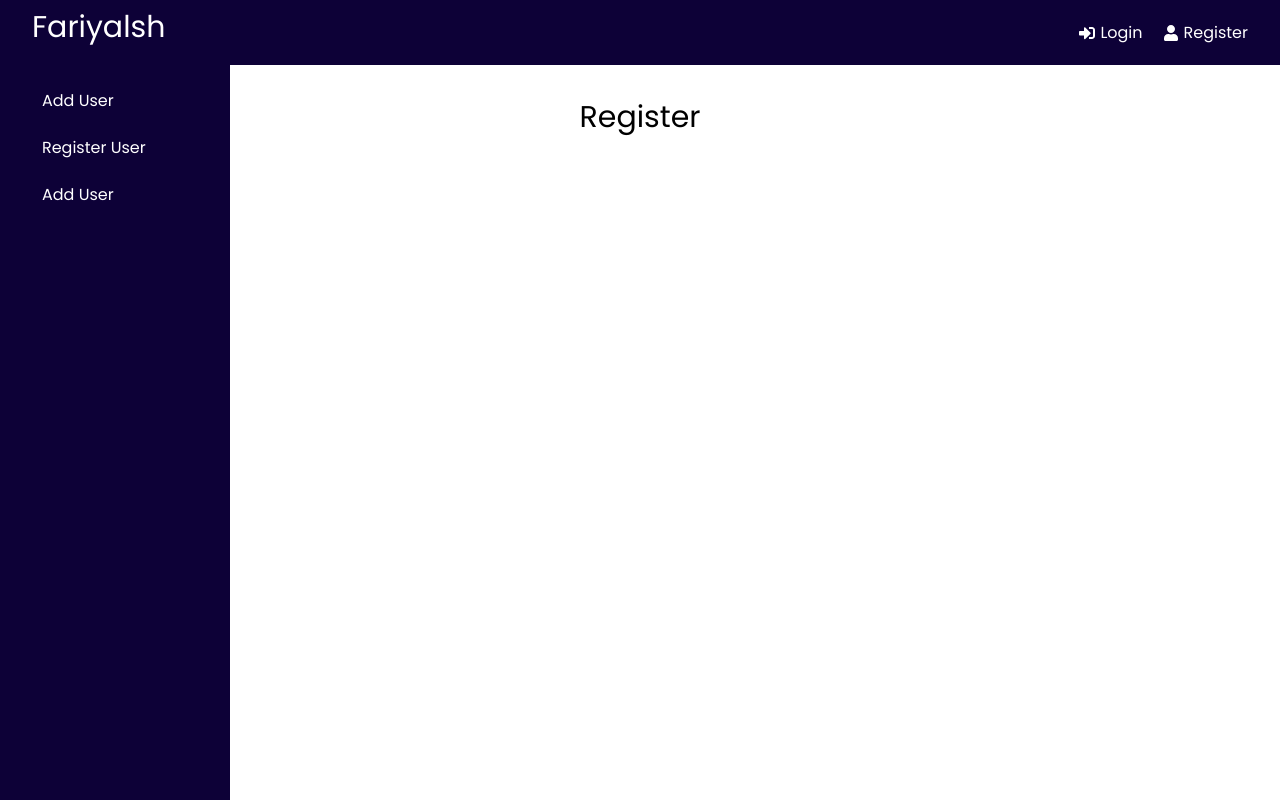
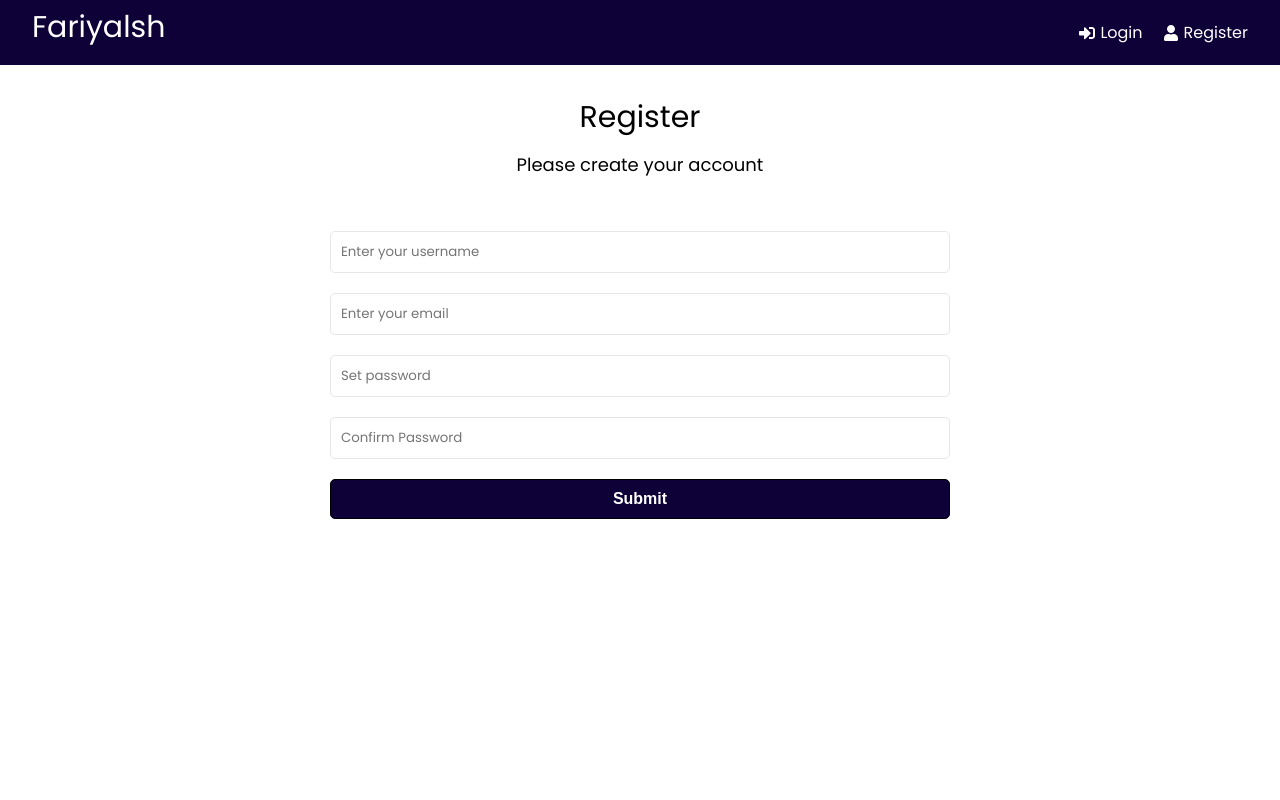
Before and after one commit to Munim-Ali/Fariya-Admin, a React (Create React App) app in the folder frontend/: page /register in a window 1280 px wide. Built offline with nearby package versions, Linux system fonts and the light colour scheme.

Commit message:
Register and Login page frontend

```diff
--- a/frontend/src/App.js
+++ b/frontend/src/App.js
@@ -1,22 +1,28 @@
 import {BrowserRouter as Router, Routes, Route} from 'react-router-dom'
+// import { Outlet } from 'react-router-dom';
 import Dashboard from './pages/dashboard'
 import Login from './pages/login'
 import Register from './pages/register'
 import Header from './components/Header'
 import Sidebar from './components/Siderbar/Sidebar'
 
+// const SidebarLayout = () => (
+//   <>
+//     <Sidebar />
+//   </>
+// );
 function App() {
   return (
       <>
         <Router>
-        <Sidebar />
         <Header />
           <div className="container">
             <Routes>
+              <Route path="/register" element={<Register />} />
+              <Route path="/login" element={<Login />} />
+            </Routes>
+            <Routes>
               <Route path="/" element={<Dashboard />} />
-              <Route path="/login" element={<Login />} />
-              <Route path="/register" element={<Register />} />
-
             </Routes>
           </div>
         </Router>
--- a/frontend/src/index.css
+++ b/frontend/src/index.css
@@ -1,5 +1,11 @@
 @import url('https://fonts.googleapis.com/css2?family=Poppins:wght@300;400;600;700&display=swap');
-
+:focus-visible {
+  outline: #4F77AA auto 1px;
+  box-shadow: 1px #ffffff;
+}
+.register-form .form-group input, .form-group textarea, .form-group select, .btn-block{
+  width : 50% !important;
+}
 /* Sidebar Styling Start*/
 .sidebar{
   height: 100vh;
@@ -126,7 +132,9 @@ h3 {
 }
 
 .heading p {
-  color: #828282;
+  color: #000000;
+  font-size: 18px;
+  font-weight: 400;
 }
 
 .goals {
@@ -159,6 +167,10 @@ h3 {
 
 .form-group {
   margin-bottom: 10px;
+  margin-bottom: 10px;
+  display: flex;
+  align-items: center;
+  justify-content: center;
 }
 
 .form-group input,
@@ -182,7 +194,7 @@ h3 {
   padding: 10px 20px;
   border: 1px solid #000;
   border-radius: 5px;
-  background: #000;
+  background: #0d0137;
   color: #fff;
   font-size: 16px;
   font-weight: 700;
@@ -206,10 +218,6 @@ h3 {
 .btn-block {
   width: 100%;
   margin-bottom: 20px;
-}
-
-.btn:hover {
-  transform: scale(0.98);
 }
 
 .loadingSpinnerContainer {
--- a/frontend/src/pages/login.jsx
+++ b/frontend/src/pages/login.jsx
@@ -1,9 +1,62 @@
 import React from 'react'
+import {useState, useEffect} from 'react'
 
-function login() {
+function Login() {
+
+  const [formData, setFormData] = useState({
+    username: '',
+    password: '',
+  })
+
+  const {username,  password} = formData
+
+  const onChange = (e) =>{
+    setFormData((prevState) =>({
+      ...prevState,
+      [e.target.name] : e.target.value,
+    }))
+  }
+
+  const onSubmit = (e) =>{
+    e.preventDefault()
+  }
   return (
-    <div><h1>Login</h1></div>
+    <>
+      <section className='heading'>
+        <h1>Login</h1>
+        <p>Please login to access dashboard</p>
+      </section>
+
+      <section className="register-form">
+
+        <form onSubmit={onSubmit}>
+          <div className="form-group">
+            <input type="text"
+              className="form-control"
+              id='username'
+              name='username'
+              value={username}
+              placeholder='Enter your username'
+              onChange={onChange}
+              />
+          </div>
+          <div className="form-group">
+            <input type="password"
+              className="form-control"
+              id='password'
+              name='password'
+              value={password}
+              placeholder='Set password'
+              onChange={onChange}
+              />
+          </div>
+          <div className="form-group">
+            <button type='submit' className='btn btn-block'>Submit</button>
+          </div>
+        </form>
+      </section>
+    </>
   )
 }
 
-export default login
+export default Login
--- a/frontend/src/pages/register.jsx
+++ b/frontend/src/pages/register.jsx
@@ -1,9 +1,85 @@
 import React from 'react'
+import {useState, useEffect} from 'react'
 
-function register() {
+function Register() {
+
+  const [formData, setFormData] = useState({
+    username: '',
+    email: '',
+    password: '',
+    confirmPassword: ''
+  })
+
+  const {username, email, password, confirmPassword} = formData
+
+  const onChange = (e) =>{
+    setFormData((prevState) =>({
+      ...prevState,
+      [e.target.name] : e.target.value,
+    }))
+  }
+
+  const onSubmit = (e) =>{
+    e.preventDefault()
+  }
   return (
-    <div><h1>Register</h1></div>
+    <>
+      <section className='heading'>
+        <h1>Register</h1>
+        <p>Please create your account</p>
+      </section>
+
+      <section className="register-form">
+
+        <form onSubmit={onSubmit}>
+          <div className="form-group">
+            <input type="text"
+              className="form-control"
+              id='username'
+              name='username'
+              value={username}
+              placeholder='Enter your username'
+              onChange={onChange}
+              />
+          </div>
+          <div className="form-group">
+            <input type="email"
+              className="form-control"
+              id='email'
+              name='email'
+              value={email}
+              placeholder='Enter your email'
+              onChange={onChange}
+              />
+          </div>
+          <div className="form-group">
+            <input type="password"
+              className="form-control"
+              id='password'
+              name='password'
+              value={password}
+              placeholder='Set password'
+              onChange={onChange}
+              />
+          </div>
+          <div className="form-group">
+            <input type="password"
+              className="form-control"
+              id='confirmPassword'
+              name='confirmPassword'
+              value={confirmPassword}
+              placeholder='Confirm Password'
+              onChange={onChange}
+              />
+          </div>
+
+          <div className="form-group">
+            <button type='submit' className='btn btn-block'>Submit</button>
+          </div>
+        </form>
+      </section>
+    </>
   )
 }
 
-export default register
+export default Register
```
